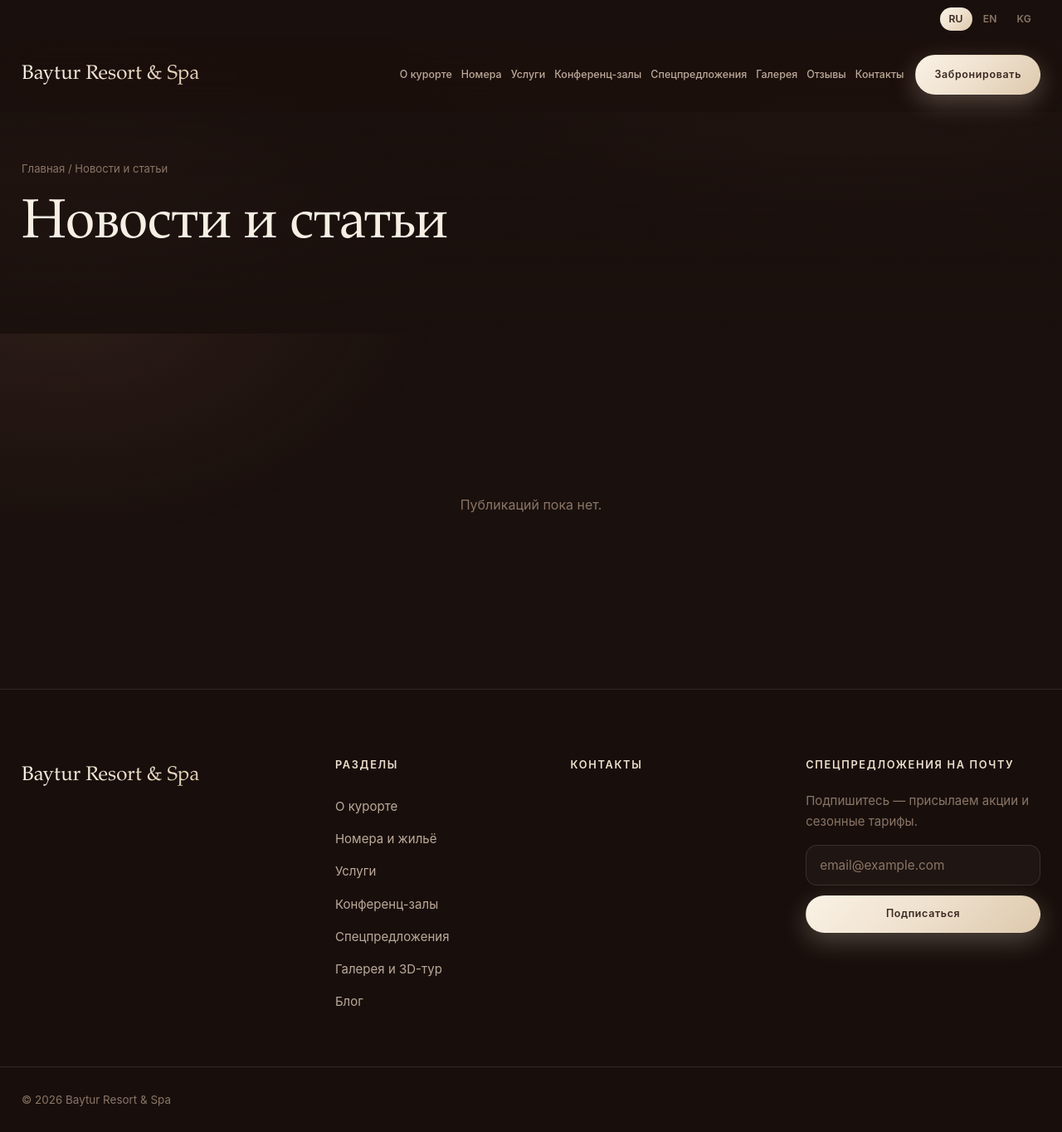
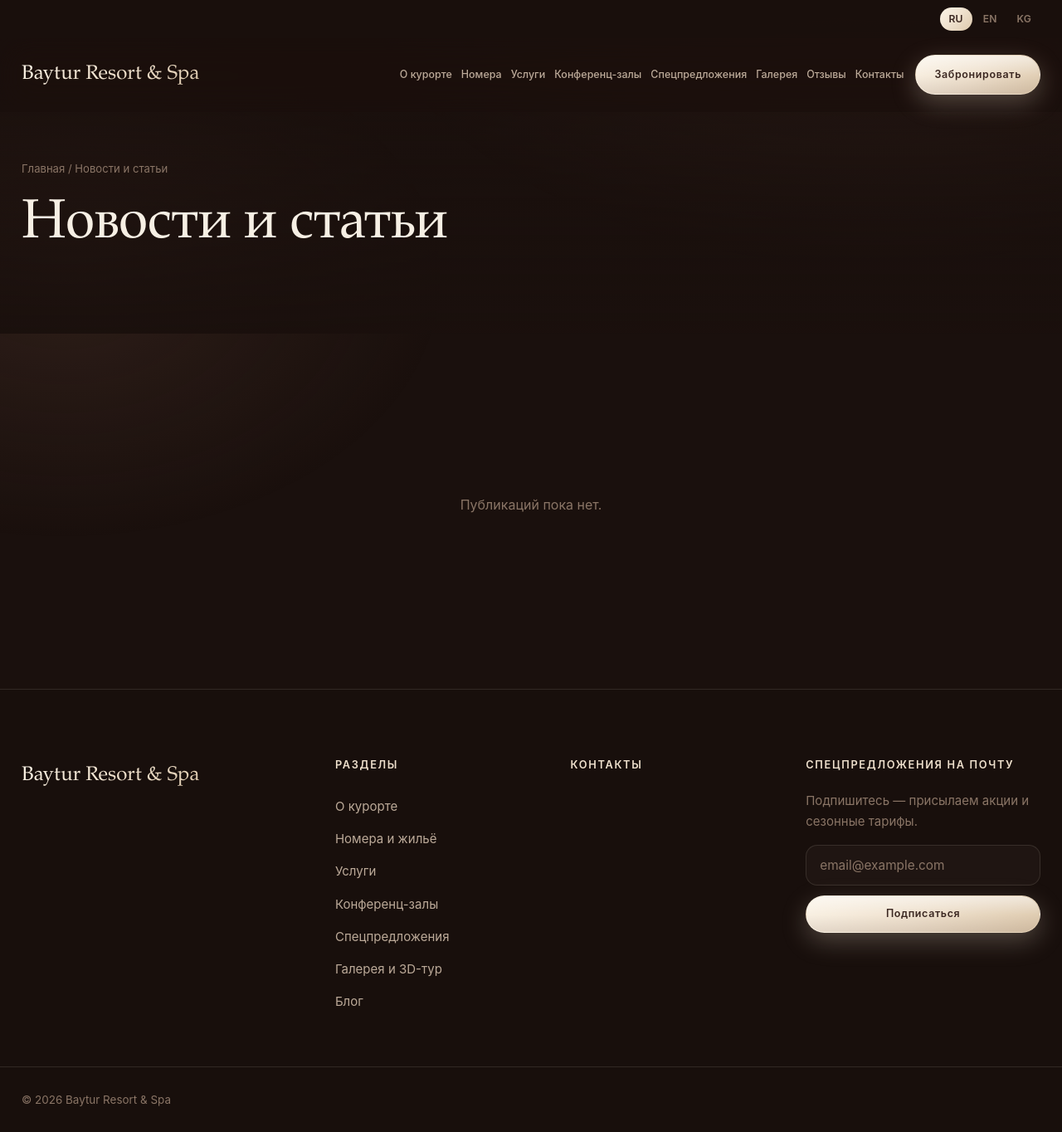
Before and after one commit to Nurbolottop/BayturResort, a Django app: page /blog/ in a window 1280 px wide. Shown: the whole page at 83% size. Run offline with Django 5.2, Linux system fonts and the light colour scheme; data comes from the database, SQL or seed files in the repository; data that the repository does not hold is empty; some libraries are stand-ins or nearby versions.

Commit message:
Возврат белого глянца на кнопках: блик и световой градиент

```diff
--- a/app/static/css/main.css
+++ b/app/static/css/main.css
@@ -162,15 +162,28 @@ p { margin: 0 0 1em; }
     white-space: nowrap;
 }
 
-/* Блик, пробегающий по кнопке при наведении */
+/* Блик, пробегающий по кнопке при наведении.
+   Отсвет именно белый: на кремовой кнопке кремовый блик не виден. */
 .btn::after {
     content: '';
     position: absolute;
     inset: 0;
     z-index: -1;
-    background: linear-gradient(110deg, transparent 20%, rgba(239, 225, 206, .35) 50%, transparent 80%);
+    background: linear-gradient(110deg, transparent 18%, rgba(255, 255, 255, .55) 50%, transparent 82%);
     transform: translateX(-130%);
     transition: transform .8s var(--ease);
+}
+
+/* Постоянный глянец: мягкий световой верх и притенённый низ */
+.btn--primary::before {
+    content: '';
+    position: absolute;
+    inset: 0;
+    z-index: -1;
+    border-radius: inherit;
+    background: linear-gradient(180deg, rgba(255, 255, 255, .5) 0%, rgba(255, 255, 255, 0) 52%,
+                                        rgba(87, 59, 49, .12) 100%);
+    pointer-events: none;
 }
 .btn:hover::after { transform: translateX(130%); }
 .btn:hover { transform: translateY(-2px); }
```
